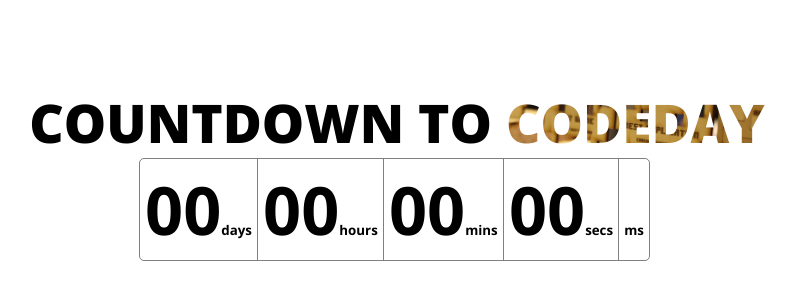
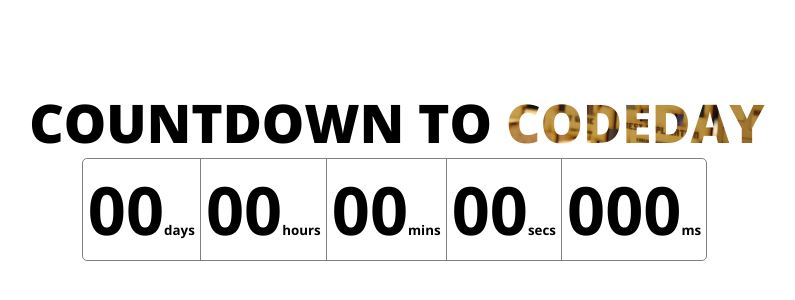
Before and after one commit to tjhorner/countdown-to-codeday, a plain HTML site: page index.html in a window 1280 px wide. Shown: the part 230-530 px from the top of the page, without its empty margins (243-1038 px from the left). Drawn offline with nearby package versions, Linux system fonts and the light colour scheme.

Commit message:
ms placeholder

```diff
--- a/index.html
+++ b/index.html
@@ -13,7 +13,7 @@
 				<span id="hours">00</span>
 				<span id="mins">00</span>
 				<span id="secs">00</span>
-				<span id="ms"></span>
+				<span id="ms">000</span>
 			</div>
 		</div>
 	</div>
```
